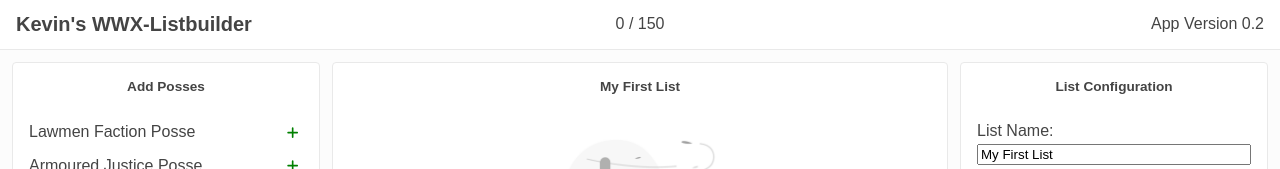
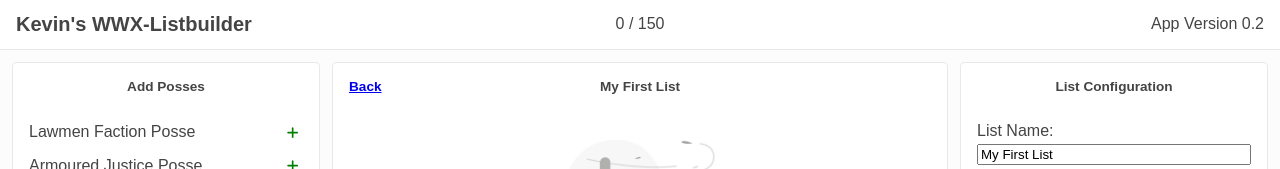
Before and after one commit to Kcalde20/wwx-listbuilder-v2, an Angular app: page /lists/0 in a window 1280 px wide. Shown: the top 169 px of the page. Built offline with nearby package versions, Linux system fonts and the light colour scheme.

Commit message:
Fixes for multi list

```diff
--- a/src/app/features/list-screen/list-screen.component.html
+++ b/src/app/features/list-screen/list-screen.component.html
@@ -17,7 +17,8 @@
 
     <!-- Selected List -->
     <div class="main-col">
-        <div class="card-name">
+        <div class="list-card-name">
+            <a routerLink="" class="back-button">Back</a>
             {{ listService.listSignal()[listIndex].name }}
         </div>
         @for (posse of listService.listSignal()[listIndex].posses; track $index) {
--- a/src/app/features/list-screen/list-screen.component.scss
+++ b/src/app/features/list-screen/list-screen.component.scss
@@ -48,6 +48,15 @@
     box-shadow: rgba(0, 0, 0, 0.1) 0px 1px 2px 0px;
 
 }
+
+.list-card-name {
+    display: grid;
+    grid-template-columns: 1fr max-content 1fr;
+    font-weight:bold;
+    padding-block-end: 1rem;
+    font-size: var(--font-size-sm);
+}
+
 
 .unit-card__name {
     block-size: 1rem;
--- a/src/app/features/posse-screen/posse-screen.component.html
+++ b/src/app/features/posse-screen/posse-screen.component.html
@@ -63,7 +63,7 @@
     <!-- Selected List -->
     <div class="main-col">
         <div class="posse-card-name">
-            <a routerLink="" class="back-button">Back</a>
+            <a routerLink="/lists/{{ listIndex }}" class="back-button">Back</a>
             <div>{{ posseListData().displayName }}</div>
             <div class="posse-points">{{ listService.getPossePoints(selectedPosseIndex, listIndex) }} pts</div>
         </div>
--- a/src/app/features/posse-screen/posse-screen.component.ts
+++ b/src/app/features/posse-screen/posse-screen.component.ts
@@ -48,6 +48,6 @@ export class PosseScreenComponent {
     }
 
     ngOnInit() {
-        this.selectedPosseIndex = Number(this.route.snapshot.paramMap.get('id'));
+        this.selectedPosseIndex = Number(this.route.snapshot.paramMap.get('posseId'));
     }
 }
```
